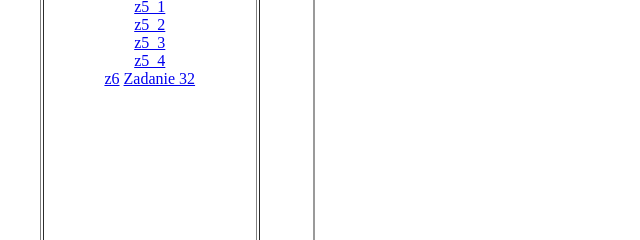
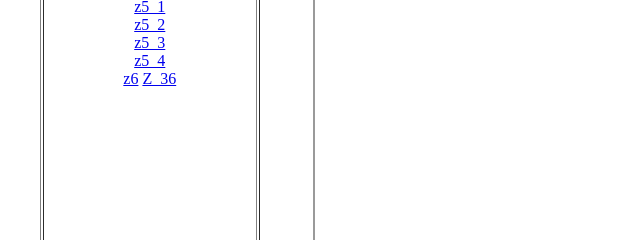
Before and after one commit to Kapsel006/git, a plain HTML site: page index.html in a window 1280 px wide. Shown: the part 342-582 px from the top of the page, 0-640 px from the left. Drawn offline with Linux system fonts and the light colour scheme.

Commit message:
Update index.html

```diff
--- a/index.html
+++ b/index.html
@@ -21,7 +21,7 @@
 <a href="mole_z5_4.html" target="strony">z5_4</a>
 <br>
 <a href="zad6.html" target="strony">z6</a>
- <a href="zad32.html" target="srodek">Zadanie 32</a>
+ <a href="zad36.html" target="srodek">Z_36</a>
    <br>
 </td>
 <td align=center><iframe width=650 height=650 name="strony" src="start.html" border="0"></iframe>
```
